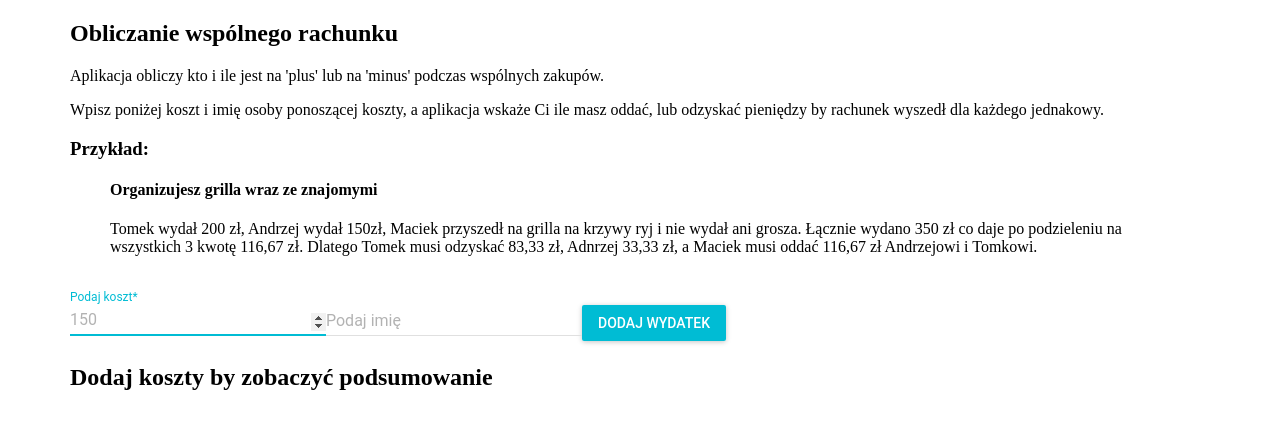
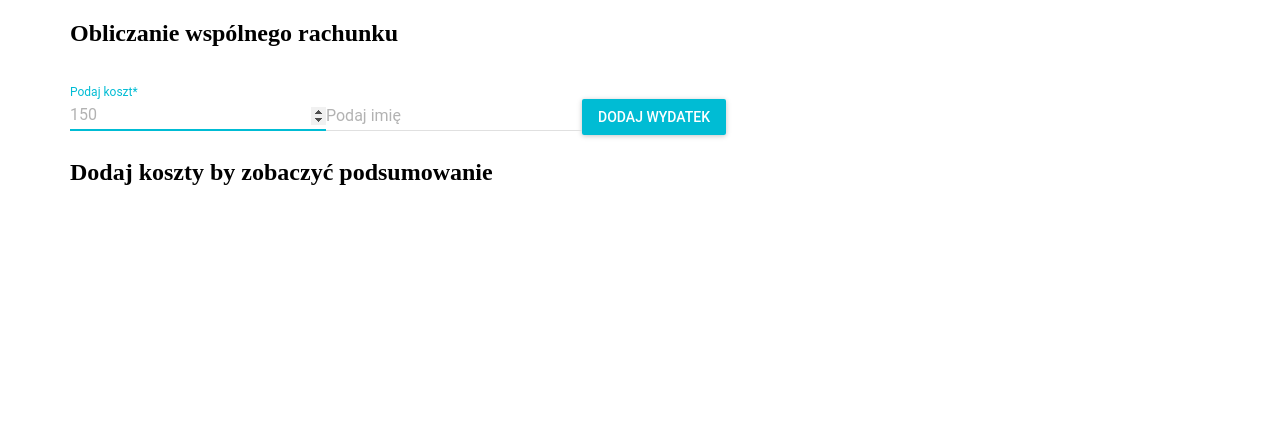
Before and after one commit to tomaszpach/bill-share, a React (Create React App) app: page / in a window 1280 px wide. Shown: the top 428 px of the page. Built offline with nearby package versions, Linux system fonts and the light colour scheme.

Commit message:
comment topHeader

```diff
--- a/src/containers/TopHeader.js
+++ b/src/containers/TopHeader.js
@@ -1,25 +1,25 @@
 import React from 'react'
 
 export default class topHeader extends React.Component {
-    constructor(props) {
-        super(props);
-        this.state = {};
-    }
+    // constructor(props) {
+    //     super(props);
+    //     this.state = {};
+    // }
 
     render() {
         return (
             <div>
                 <h2>Obliczanie wspólnego rachunku</h2>
-                <p>Aplikacja obliczy kto i ile jest na 'plus' lub na 'minus' podczas wspólnych zakupów. </p>
-                <p>Wpisz poniżej koszt i imię osoby ponoszącej koszty, a aplikacja wskaże Ci ile masz oddać, lub
-                    odzyskać pieniędzy by rachunek wyszedł dla każdego jednakowy.</p>
-                <h3>Przykład:</h3>
-                <blockquote>
-                    <h4>Organizujesz grilla wraz ze znajomymi</h4>
-                    Tomek wydał 200 zł, Andrzej wydał 150zł, Maciek przyszedł na grilla na krzywy ryj i nie
-                    wydał ani grosza. Łącznie wydano 350 zł co daje po podzieleniu na wszystkich 3 kwotę 116,67 zł.
-                    Dlatego Tomek musi odzyskać 83,33 zł, Adnrzej 33,33 zł, a Maciek musi oddać 116,67 zł Andrzejowi i Tomkowi.
-                </blockquote>
+                {/*<p>Aplikacja obliczy kto i ile jest na 'plus' lub na 'minus' podczas wspólnych zakupów. </p>*/}
+                {/*<p>Wpisz poniżej koszt i imię osoby ponoszącej koszty, a aplikacja wskaże Ci ile masz oddać, lub*/}
+                    {/*odzyskać pieniędzy by rachunek wyszedł dla każdego jednakowy.</p>*/}
+                {/*<h3>Przykład:</h3>*/}
+                {/*<blockquote>*/}
+                    {/*<h4>Organizujesz grilla wraz ze znajomymi</h4>*/}
+                    {/*Tomek wydał 200 zł, Andrzej wydał 150zł, Maciek przyszedł na grilla na krzywy ryj i nie*/}
+                    {/*wydał ani grosza. Łącznie wydano 350 zł co daje po podzieleniu na wszystkich 3 kwotę 116,67 zł.*/}
+                    {/*Dlatego Tomek musi odzyskać 83,33 zł, Adnrzej 33,33 zł, a Maciek musi oddać 116,67 zł Andrzejowi i Tomkowi.*/}
+                {/*</blockquote>*/}
             </div>
         )
     }
```
